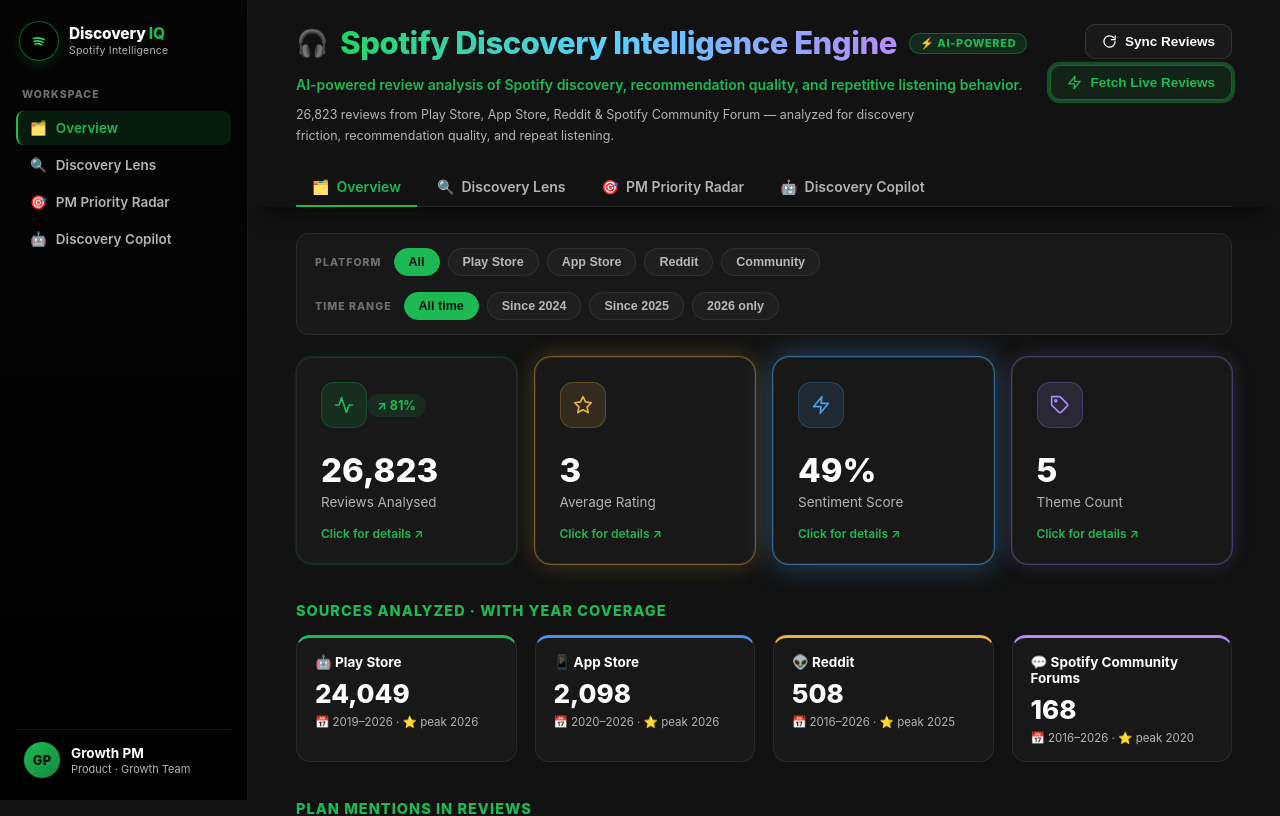
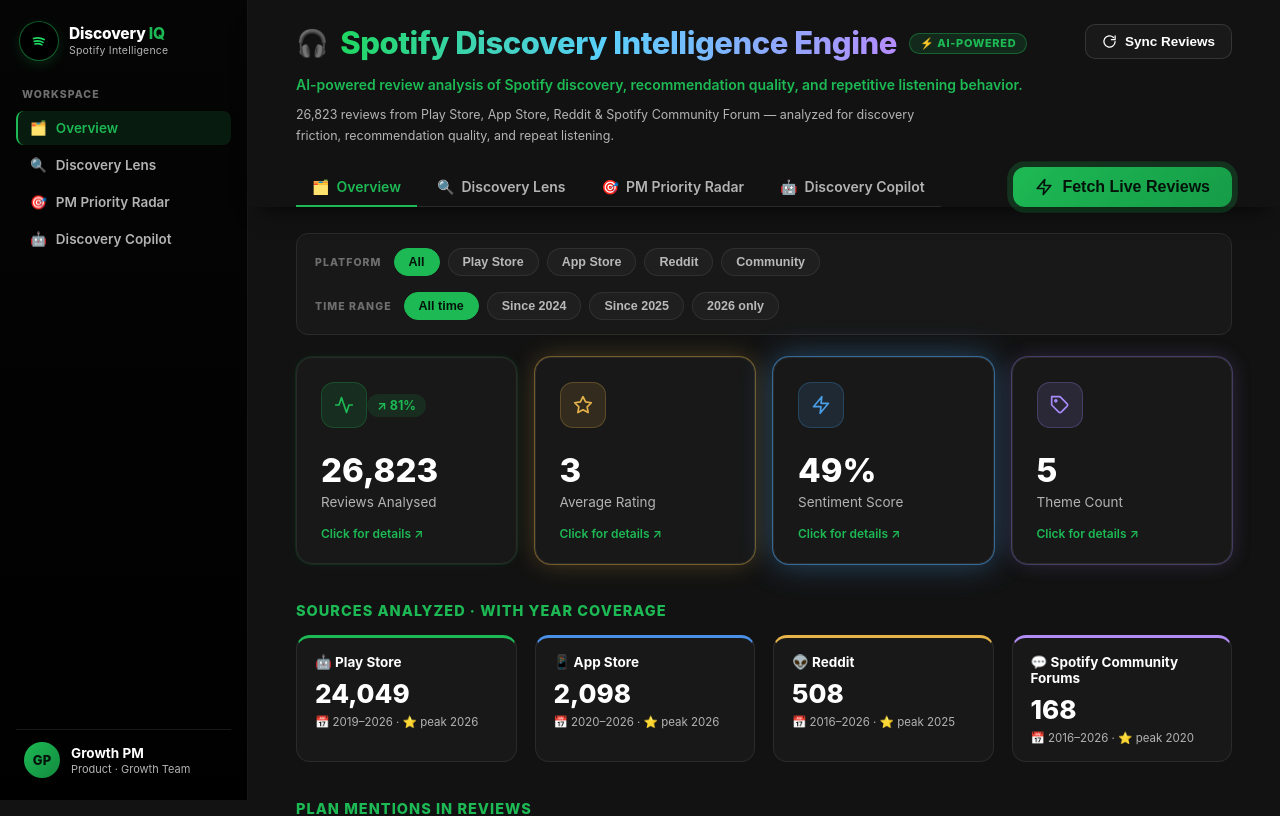
Before and after one commit to shruthisenthil2000/gl-spotify-review-discovery-engine, a Next.js app in the folder vercel-dashboard/: page / in a window 1280 px wide. Shown: the top 816 px of the page. Built offline with nearby package versions, Linux system fonts and the light colour scheme.

Commit message:
Improve live reviews and copilot spacing

```diff
--- a/vercel-dashboard/app/components/TopHeader.tsx
+++ b/vercel-dashboard/app/components/TopHeader.tsx
@@ -1,21 +1,14 @@
 "use client";
 import { useState } from "react";
-import { usePathname } from "next/navigation";
 import { PROJECT, getSummary, getExtra } from "@/lib/data";
 
 export default function TopHeader() {
-  const path = usePathname();
   const [syncing, setSyncing] = useState(false);
   const [syncedAt, setSyncedAt] = useState<string | null>(null);
-  const [fetched, setFetched] = useState(false);
   const sync = async () => {
     setSyncing(true);
     try { await Promise.all([getSummary(), getExtra()]); setSyncedAt(new Date().toLocaleTimeString()); }
     finally { setSyncing(false); }
-  };
-  const fetchLive = () => {
-    window.dispatchEvent(new CustomEvent("fetch-live-reviews"));
-    setFetched(true);
   };
   return (
     <div className="apphdr">
@@ -32,15 +25,6 @@ export default function TopHeader() {
           {syncing ? "Syncing…" : "Sync Reviews"}
         </button>
         {syncedAt && <span className="sync-note">Synced ✓ {syncedAt}</span>}
-        {path === "/" && (
-          <button className="ghost-btn fetch-live" onClick={fetchLive}>
-            <svg viewBox="0 0 24 24" width="15" height="15" fill="none" stroke="currentColor" strokeWidth="2" strokeLinecap="round" strokeLinejoin="round">
-              <path d="M13 2L3 14h9l-1 8 10-12h-9l1-8z" />
-            </svg>
-            Fetch Live Reviews
-          </button>
-        )}
-        {path === "/" && fetched && <span className="sync-note">Loaded ✓ below</span>}
       </div>
     </div>
   );
--- a/vercel-dashboard/app/components/TopTabs.tsx
+++ b/vercel-dashboard/app/components/TopTabs.tsx
@@ -13,6 +13,7 @@ const TABS: [string, string, string][] = [
 export default function TopTabs() {
   const path = usePathname();
   return (
+    <div className="top-tabs-row">
       <nav className="top-tabs">
         {TABS.map(([href, emoji, label]) => {
           const active = href === "/" ? path === "/" : path.startsWith(href);
@@ -23,5 +24,14 @@ export default function TopTabs() {
           );
         })}
       </nav>
+      {path === "/" && (
+        <button className="fetch-live-big" onClick={() => window.dispatchEvent(new CustomEvent("fetch-live-reviews"))}>
+          <svg viewBox="0 0 24 24" width="18" height="18" fill="none" stroke="currentColor" strokeWidth="2.2" strokeLinecap="round" strokeLinejoin="round">
+            <path d="M13 2L3 14h9l-1 8 10-12h-9l1-8z" />
+          </svg>
+          Fetch Live Reviews
+        </button>
+      )}
+    </div>
   );
 }
--- a/vercel-dashboard/app/globals.css
+++ b/vercel-dashboard/app/globals.css
@@ -930,3 +930,22 @@ html, body { overflow-x: clip; }
 .live-rate { color: #e6b34a; font-size: 11.5px; font-weight: 700; white-space: nowrap; }
 .live-cat { font-size: 10.5px; font-weight: 700; padding: 2px 8px; border-radius: 999px;
   text-transform: capitalize; white-space: nowrap; }
+
+/* gap before RESEARCH QUESTIONS + push the chatbot input lower */
+.dataset-note { margin-bottom: 18px; }
+.copilot-bar { margin-top: 26px; }
+
+/* Fetch Live Reviews — big button adjacent to the tabs (Overview only) */
+.top-tabs-row { display: flex; align-items: center; justify-content: space-between; gap: 16px; flex-wrap: wrap; }
+.fetch-live-big { display: inline-flex; align-items: center; gap: 9px;
+  background: linear-gradient(135deg, #1db954, #169c47); color: #04130a; font-weight: 800;
+  font-size: 16px; padding: 11px 22px; border-radius: 12px; border: none; cursor: pointer;
+  box-shadow: 0 6px 20px rgba(29,185,84,.3); animation: copilot-sendpulse 1.9s ease-out infinite; white-space: nowrap; }
+.fetch-live-big:hover { background: linear-gradient(135deg, #1ed760, #1db954); }
+
+/* Live Reviews section: land at the top below the sticky header + close button */
+.live-section { scroll-margin-top: 150px; }
+.live-head { display: flex; align-items: center; justify-content: space-between; gap: 12px; margin: 38px 0 16px; }
+.live-close { background: rgba(255,255,255,.05); border: 1px solid var(--border); color: var(--muted);
+  font-size: 12.5px; font-weight: 700; padding: 7px 14px; border-radius: 999px; cursor: pointer; }
+.live-close:hover { border-color: var(--red); color: var(--red); }
--- a/vercel-dashboard/app/page.tsx
+++ b/vercel-dashboard/app/page.tsx
@@ -170,8 +170,11 @@ export default function Overview() {
 
       {/* live reviews — fetched on demand from the analysis dataset */}
       {live && (
-        <div ref={liveRef}>
-          <Tag>Live Reviews · pulled from the analysis dataset</Tag>
+        <div ref={liveRef} className="live-section">
+          <div className="live-head">
+            <span className="section-tag" style={{ margin: 0 }}>Live Reviews · pulled from the analysis dataset</span>
+            <button className="live-close" onClick={() => setLive(null)}>✕ Close</button>
+          </div>
           <div className="live-wrap">
             <div className="live-tabs">
               <button className={`live-tab ${liveTab === "discovery" ? "active" : ""}`} onClick={() => setLiveTab("discovery")}>
@@ -179,7 +182,7 @@ export default function Overview() {
               <button className={`live-tab ${liveTab === "all" ? "active" : ""}`} onClick={() => setLiveTab("all")}>
                 All reviews <b>{num(liveRows.length)}</b></button>
             </div>
-            <div className="live-list">
+            <div className="live-list" key={liveTab}>
               {liveShown.slice(0, 40).map((r, i) => {
                 const rn = parseInt(r.rating);
                 const c = SRC_COLOR[r.source] || "#888";
```
Lines whose indentation alone changed are shown as unchanged.
